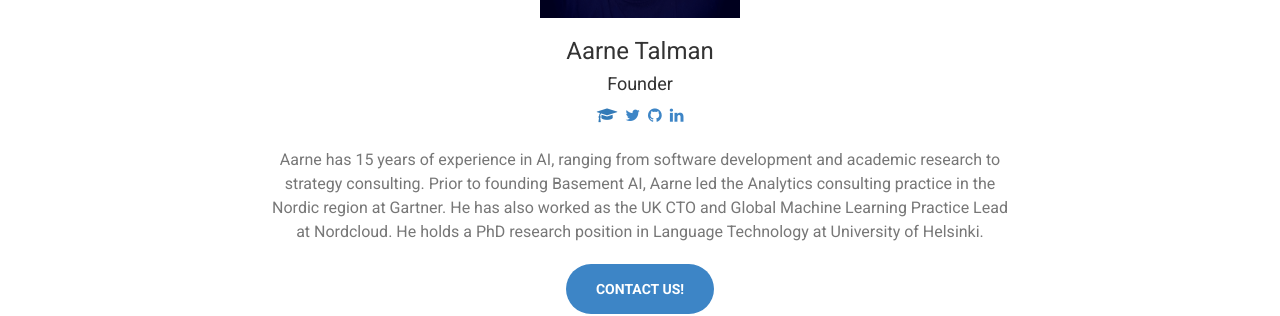
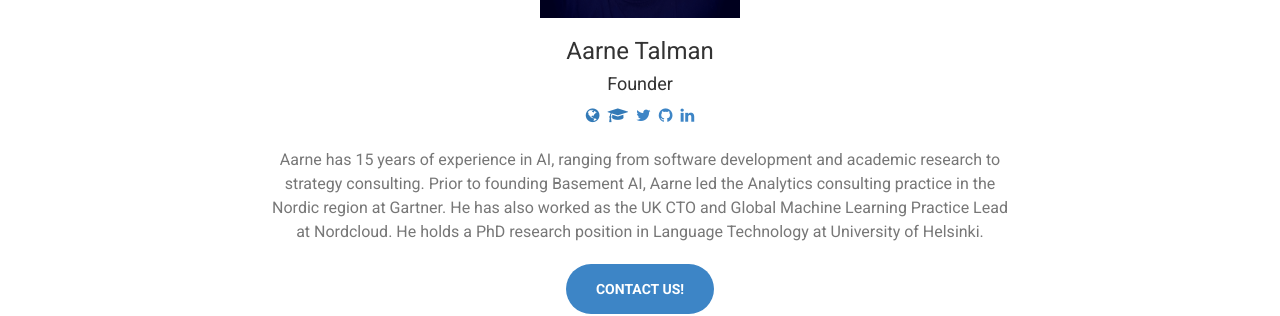
Before and after one commit to Basement-AI/basement-ai.github.io, a Jekyll site: the page built from index.html, in a window 1280 px wide and 900 px high, scrolled down 1269 px. Shown: the part 152-468 px from the top of the window. Built offline with Jekyll 4.4.1, drawn with Linux system fonts in a browser that asks for light colours.

Commit message:
updated about

```diff
--- a/_includes/about.html
+++ b/_includes/about.html
@@ -15,7 +15,8 @@
                   <p><img src="img/aarne.png" align="middle" width="200" height="200"></p>
                   <h3>Aarne Talman</h3>
                   <h4>Founder</h4>
-                  <p><a href="https://scholar.google.com/citations?user=kKvJ8QIAAAAJ"><i class="fa fa-graduation-cap"></i></a>&nbsp;
+                  <p><a href="https://basement.ai/aarne"><i class="fa fa-globe"></i></a>&nbsp;
+                  <a href="https://scholar.google.com/citations?user=kKvJ8QIAAAAJ"><i class="fa fa-graduation-cap"></i></a>&nbsp;
                   <a href="https://twitter.com/aarnetalman"><i class="fa fa-twitter text-primary"></i></a>&nbsp;
                   <a href="https://github.com/aarnetalman"><i class="fa fa-github text-primary"></i></a>&nbsp;
                   <a href="https://linkedin.com/in/talman"><i class="fa fa-linkedin text-primary"></i></a></p>
```
